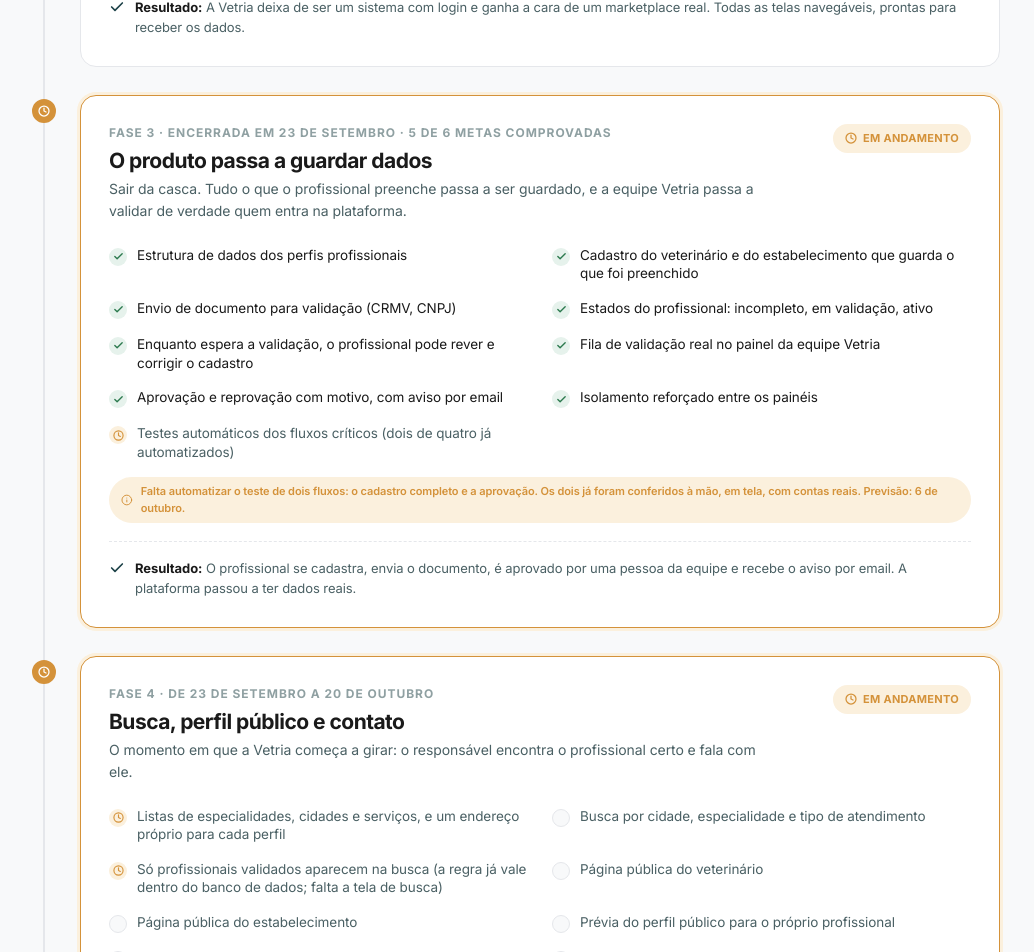
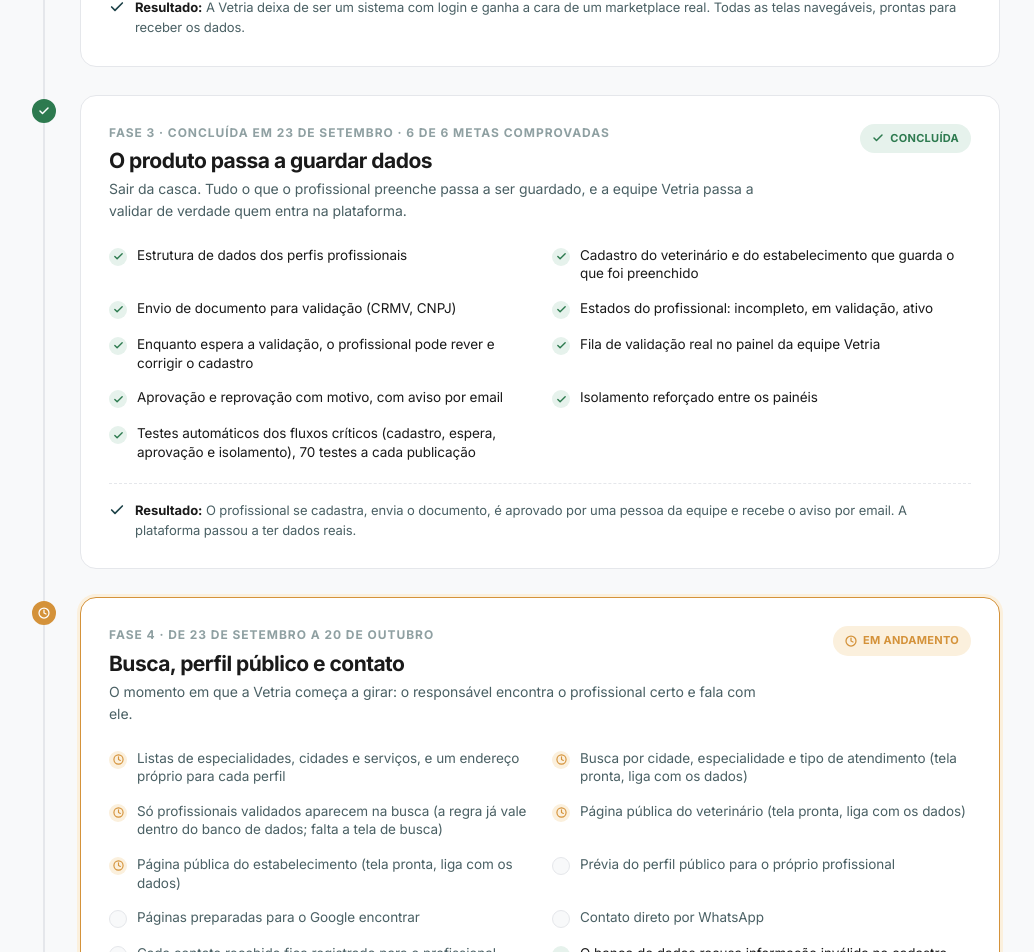
Before and after one commit to VetriaVet/vetria-web, a Next.js app: page /roadmap in a window 1280 px wide. Shown: the part 1560-2512 px from the top of the page, without its empty margins (128-1162 px from the left). Built offline with nearby package versions, Linux system fonts and the light colour scheme.

Commit message:
docs+roadmap: F3 concluida em 6 de 6 (DL-069), decisoes A-F (DL-070), busca e perfis em andamento
Co-Authored-By: Claude Opus 5.5 (1M context) <noreply@anthropic.com>
Claude-Session: https://claude.ai/code/session_01CXw7siL9R3pfDUfo6GR2tg

```diff
--- a/app/roadmap/page.tsx
+++ b/app/roadmap/page.tsx
@@ -71,9 +71,9 @@ const SPRINTS: Sprint[] = [
       "A Vetria deixa de ser um sistema com login e ganha a cara de um marketplace real. Todas as telas navegáveis, prontas para receber os dados.",
   },
   {
-    num: "Fase 3 · encerrada em 23 de setembro · 5 de 6 metas comprovadas",
+    num: "Fase 3 · concluída em 23 de setembro · 6 de 6 metas comprovadas",
     title: "O produto passa a guardar dados",
-    status: "doing",
+    status: "done",
     goal: "Sair da casca. Tudo o que o profissional preenche passa a ser guardado, e a equipe Vetria passa a validar de verdade quem entra na plataforma.",
     items: [
       { label: "Estrutura de dados dos perfis profissionais", status: "done" },
@@ -84,9 +84,8 @@ const SPRINTS: Sprint[] = [
       { label: "Fila de validação real no painel da equipe Vetria", status: "done" },
       { label: "Aprovação e reprovação com motivo, com aviso por email", status: "done" },
       { label: "Isolamento reforçado entre os painéis", status: "done" },
-      { label: "Testes automáticos dos fluxos críticos (dois de quatro já automatizados)", status: "doing" },
+      { label: "Testes automáticos dos fluxos críticos (cadastro, espera, aprovação e isolamento), 70 testes a cada publicação", status: "done" },
     ],
-    warn: "Falta automatizar o teste de dois fluxos: o cadastro completo e a aprovação. Os dois já foram conferidos à mão, em tela, com contas reais. Previsão: 6 de outubro.",
     result:
       "O profissional se cadastra, envia o documento, é aprovado por uma pessoa da equipe e recebe o aviso por email. A plataforma passou a ter dados reais.",
   },
@@ -97,10 +96,10 @@ const SPRINTS: Sprint[] = [
     goal: "O momento em que a Vetria começa a girar: o responsável encontra o profissional certo e fala com ele.",
     items: [
       { label: "Listas de especialidades, cidades e serviços, e um endereço próprio para cada perfil", status: "doing" },
-      { label: "Busca por cidade, especialidade e tipo de atendimento", status: "todo" },
+      { label: "Busca por cidade, especialidade e tipo de atendimento (tela pronta, liga com os dados)", status: "doing" },
       { label: "Só profissionais validados aparecem na busca (a regra já vale dentro do banco de dados; falta a tela de busca)", status: "doing" },
-      { label: "Página pública do veterinário", status: "todo" },
-      { label: "Página pública do estabelecimento", status: "todo" },
+      { label: "Página pública do veterinário (tela pronta, liga com os dados)", status: "doing" },
+      { label: "Página pública do estabelecimento (tela pronta, liga com os dados)", status: "doing" },
       { label: "Prévia do perfil público para o próprio profissional", status: "todo" },
       { label: "Páginas preparadas para o Google encontrar", status: "todo" },
       { label: "Contato direto por WhatsApp", status: "todo" },
```
Also changed, not shown: 1 other file (tests, documents, lock files or other folders).
